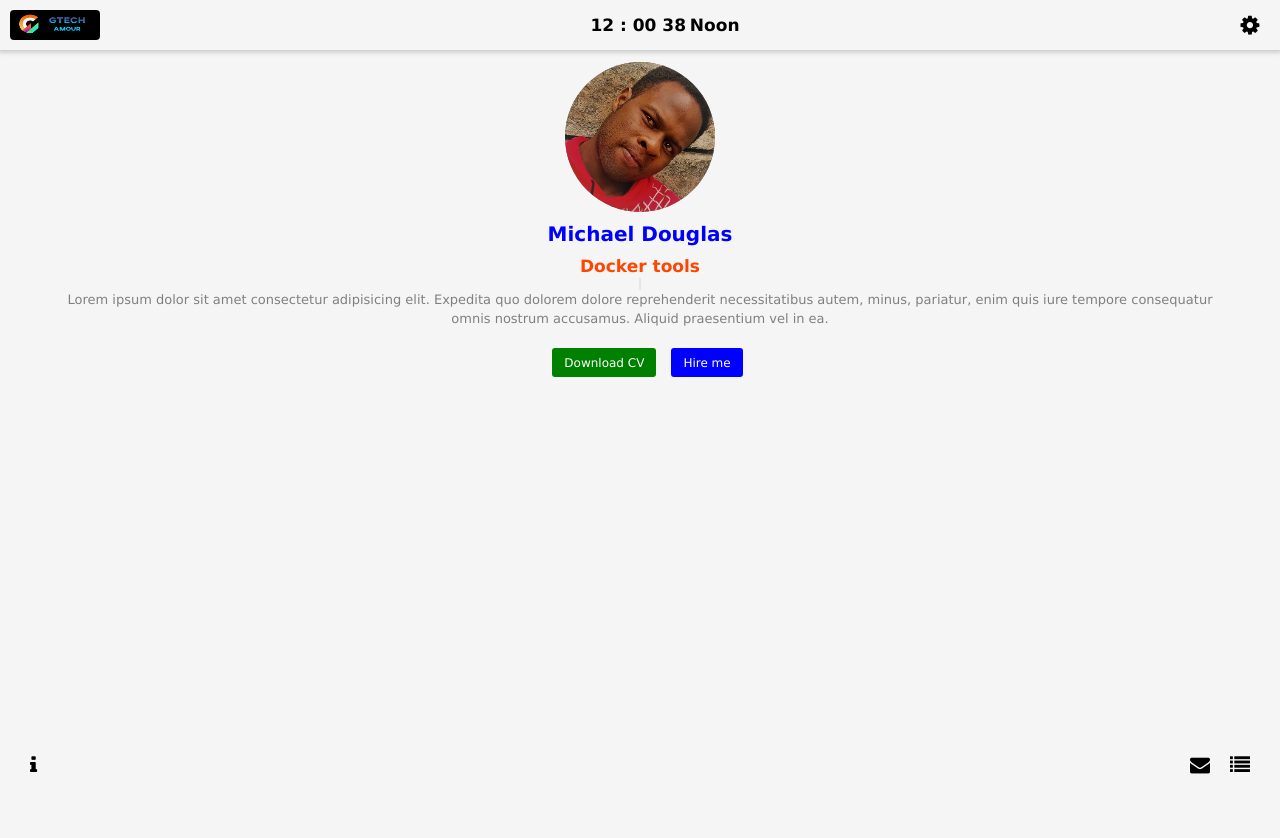
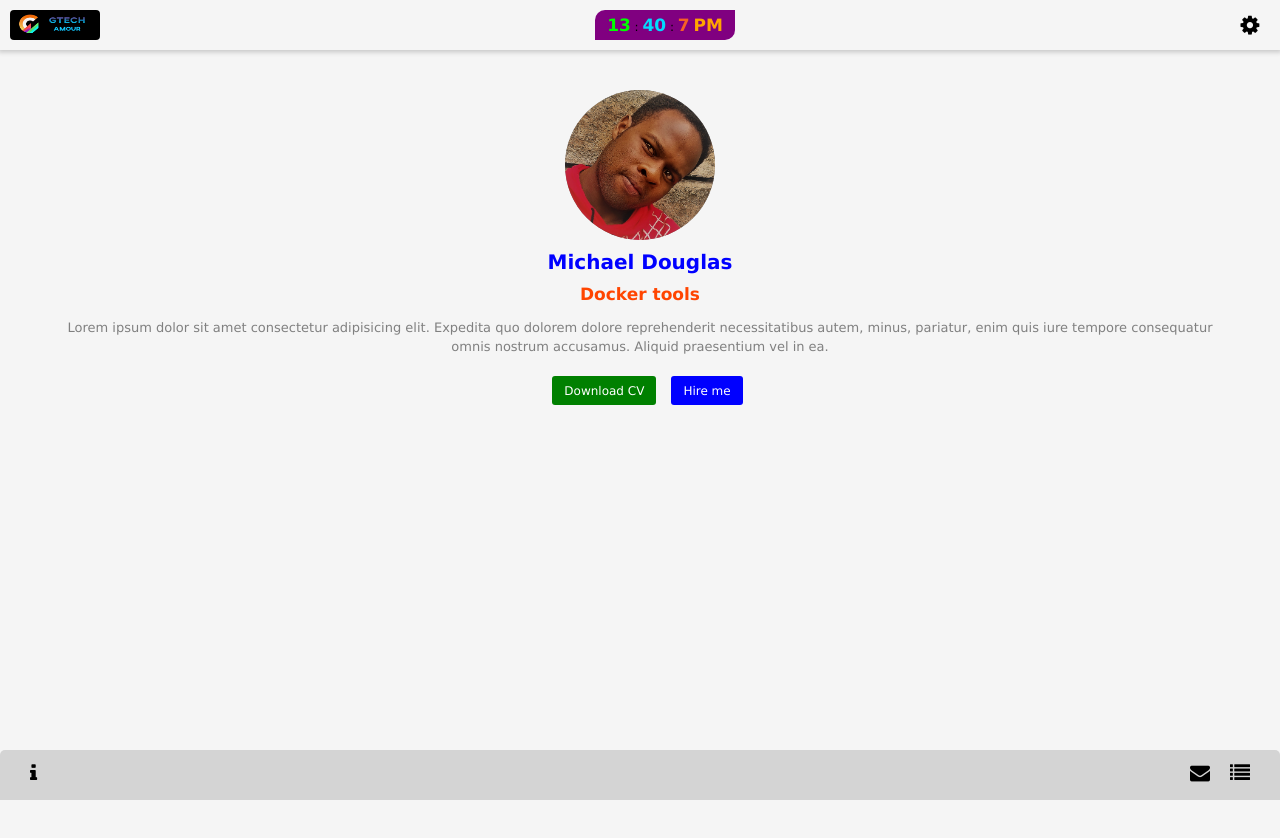
Before and after one commit to michaeldouglasvg/MyPortifolio.app, a plain HTML site: page index.html in a window 1280 px wide. Drawn offline with Linux system fonts and the light colour scheme.

Commit message:
portifolio

```diff
--- a/index.html
+++ b/index.html
@@ -27,10 +27,12 @@
         </div>
         <div class="time">
             <p class="time__now">
-                <span class="hour">12 : </span>
-                <span class="minute">00 </span>
-                <span class="counter">38</span>
-                <span class="category">Noon</span>
+                <span class="hour"></span>
+                :
+                <span class="minute"></span>
+                :
+                <span class="counter"></span>
+                <span class="category" id="session"></span>
             </p>
         </div>
         <div class="theme">
--- a/js/index.js
+++ b/js/index.js
@@ -16,3 +16,37 @@ function showMenu(){
         menu.style.display = "none";
     }
 }
+
+// time management
+
+function displayTime(){
+
+    let dateTime = new Date();
+
+    let hr = dateTime.getHours();
+
+    let mit = dateTime.getMinutes();
+
+    let sec = dateTime.getSeconds();
+
+    const sess = document.getElementById("session");
+
+    if(hr >= 12){
+
+        sess.textContent = "PM";
+        sess.style.color = "orange";
+
+    }else{
+
+        sess.textContent = "AM";
+        sess.style.color = "green";
+
+    }
+
+    document.querySelector(".hour").textContent = hr;
+    document.querySelector(".minute").textContent = mit;
+    document.querySelector(".counter").textContent = sec;
+
+}
+
+setInterval(displayTime, 10);
--- a/styles/index.scss
+++ b/styles/index.scss
@@ -54,11 +54,26 @@ body{
         display: flex;
         justify-content: center;
         align-items: center;
+        background: purple;
+        padding: .4rem 1rem;
+        border-radius: 10px 0 10px 0;
         &__now{
             margin: 0 auto;
             span{
                 font-size: 17px;
                 font-weight: 600;
+            }
+            .hour{
+                color: rgb(0, 255, 0);
+            }
+            .minute{
+                color: rgb(0, 221, 255);
+            }
+            .counter{
+                color: rgb(246, 96, 37);
+            }
+            .category{
+                color: white;
             }
         }
     }
@@ -77,11 +92,12 @@ body{
 
 // content styles
 .content{
-    margin-top: 52px;
+    margin-top: 60px;
 
     // start of the home page
     .home{
         width: 100%;
+        padding-top: 20px;
 
         &__compined{
             width: 92%;
@@ -214,11 +230,12 @@ body{
         bottom: 0;
         height: 50px;
         width: 100%;
-        background: whitesmoke;
+        background: rgb(212, 212, 212);
         display: flex;
         justify-content: space-around;
         align-items: center;
-        padding-bottom: 20px;
+        padding-bottom: 5px;
+        border-radius: 5px 5px 0 0;
         i{
             font-size: 20px;
             padding-left: 30px;
```
Also changed, not shown: styles/index.css, 1 other file.
